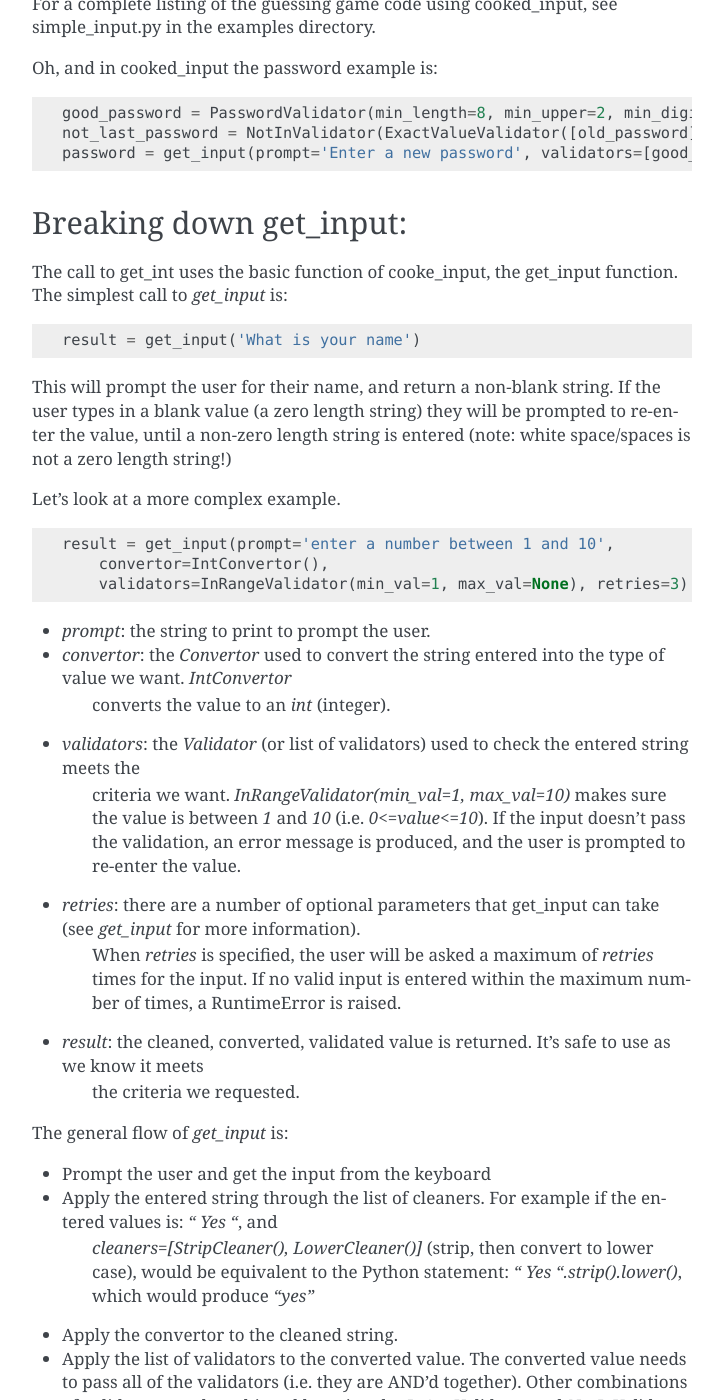
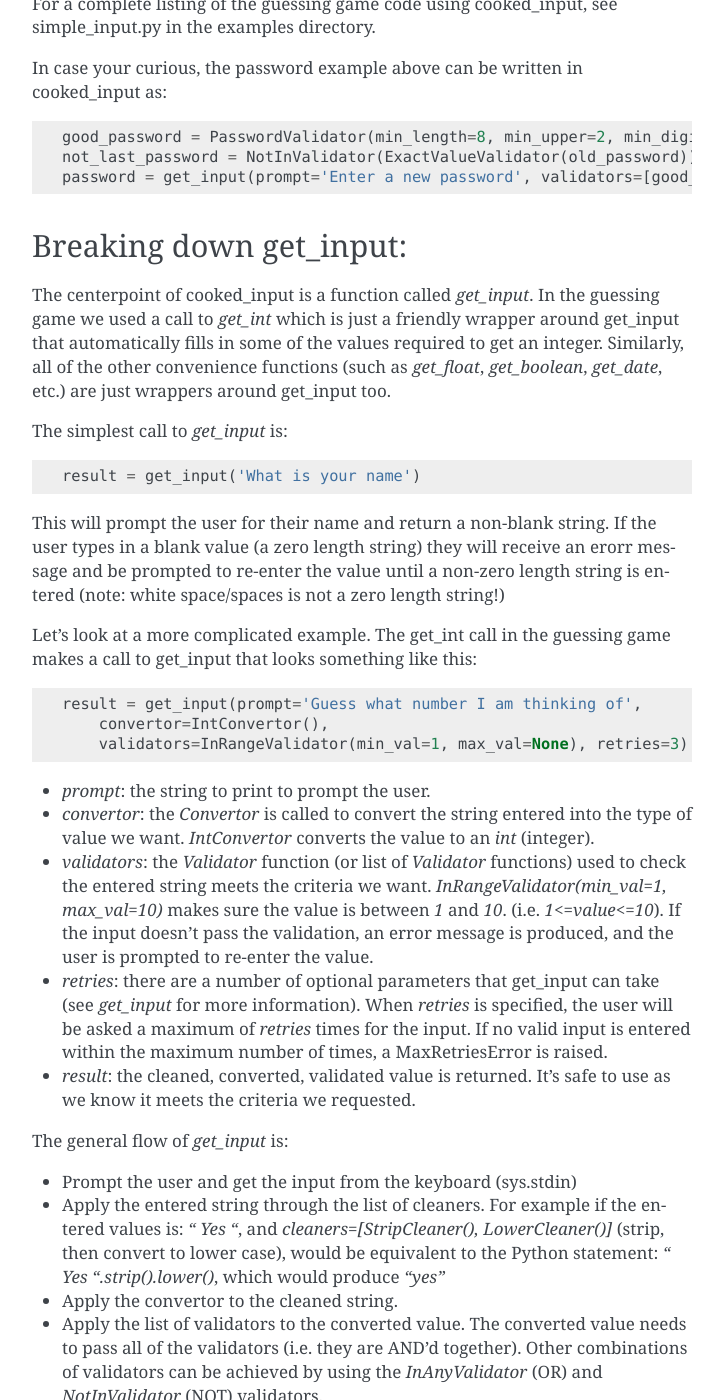
Before and after one commit to lwanger/cooked_input, a Sphinx documentation site: the page built from docs/tutorial.rst, in a window 1280 px wide and 1400 px high, scrolled down 1633 px. Shown: the whole window, without its empty margins (388-1112 px from the left). Built offline with Sphinx 7.4.7, drawn with Linux system fonts in a browser that asks for light colours; some of the changed text lies outside the part shown.

Commit message:
cleaned up tutorial, added try/except to validators, fixed bug in error_callback for not_in, removed __all__ from __init__.py (not can import cooked_input *)

```diff
--- a/cooked_input/__init__.py
+++ b/cooked_input/__init__.py
@@ -2,10 +2,8 @@
 
 from .get_input import get_input, get_table_input, process_value
 from .get_input import get_string, get_int, get_float, get_boolean, get_date, get_yes_no, get_list
-from .input_utils import make_pretty_table
 from .error_callbacks import MaxRetriesError
 from .error_callbacks import print_error, log_error, silent_error, DEFAULT_CONVERTOR_ERROR, DEFAULT_VALIDATOR_ERROR
-
 from .convertors import TABLE_ID, TABLE_VALUE, TABLE_ID_OR_VALUE
 from .convertors import Convertor, IntConvertor, FloatConvertor, BooleanConvertor
 from .convertors import ListConvertor, DateConvertor, YesNoConvertor, TableConvertor
@@ -15,7 +13,9 @@ from .validators import ListValidator, SimpleValidator
 from .validators import in_all, in_any, not_in, validate
 from .cleaners import Cleaner, UpperCleaner, LowerCleaner, CapitalizeCleaner
 from .cleaners import StripCleaner, RemoveCleaner, ReplaceCleaner, ChoiceCleaner, RegexCleaner
+from .input_utils import make_pretty_table
 
-__all__ = ['get_input', 'convertors', 'validators', 'cleaners', 'error_callbacks', '.input_utils']
+
+# __all__ = ['get_input', 'convertors', 'validators', 'cleaners', 'error_callbacks', 'input_utils']
 
 __version__ = '0.2.7'
--- a/docs/tutorial.rst
+++ b/docs/tutorial.rst
@@ -65,64 +65,72 @@ The purpose of the cooked_input library is to make it easier to get command line
 takes care of cleaning, converting, and validating the input. It also helps put together the prompt message and error
 messages. In cooked_input, safely getting the value from the user in the guessing game becomes::
 
-    guess = get_int(prompt='Enter an integer between 0 and 10', minimum=0, maximum=10)
+    guess = get_int(prompt='Guess what number I am thinking of', minimum=0, maximum=10)
 
 For a complete listing of the guessing game code using cooked_input, see simple_input.py in the examples directory.
 
-Oh, and in cooked_input the password example is::
+In case your curious, the password example above can be written in cooked_input as::
 
     good_password = PasswordValidator(min_length=8, min_upper=2, min_digits=1, min_puncts=2, disallowed='[]&')
-    not_last_password = NotInValidator(ExactValueValidator([old_password]))
+    not_last_password = NotInValidator(ExactValueValidator(old_password))
     password = get_input(prompt='Enter a new password', validators=[good_password, not_last_password], hidden=True, retries=3)
 
 
 Breaking down get_input:
 ========================
 
-The call to get_int uses the basic function of cooke_input, the get_input function. The simplest call to `get_input` is:
+The centerpoint of cooked_input is a function called `get_input`. In the guessing game we used a call to `get_int` which is
+just a friendly wrapper around get_input that automatically fills in some of the values required to get an integer.
+Similarly, all of the other convenience functions (such as `get_float`, `get_boolean`, `get_date`, etc.) are just wrappers
+around get_input too.
+
+The simplest call to `get_input` is:
 
 .. code-block:: python
 
     result = get_input('What is your name')
 
-This will prompt the user for their name, and return a non-blank string. If the user types in a blank value (a zero
-length string) they will be prompted to re-enter the value, until a non-zero length string is entered (note: white space/spaces
-is not a zero length string!)
+This will prompt the user for their name and return a non-blank string. If the user types in a blank value (a zero
+length string) they will receive an erorr message and be prompted to re-enter the value until a non-zero length string
+is entered (note: white space/spaces is not a zero length string!)
 
-Let's look at a more complex example.
+Let's look at a more complicated example. The get_int call in the guessing game makes a call to get_input that looks
+something like this:
 
 .. code-block:: python
 
-    result = get_input(prompt='enter a number between 1 and 10',
+    result = get_input(prompt='Guess what number I am thinking of',
         convertor=IntConvertor(),
         validators=InRangeValidator(min_val=1, max_val=None), retries=3)
 
 * *prompt*: the string to print to prompt the user.
-* *convertor*: the `Convertor` used to convert the string entered into the type of value we want. `IntConvertor`
-    converts the value to an `int` (integer).
-* *validators*: the `Validator` (or list of validators) used to check the entered string meets the
-    criteria we want. `InRangeValidator(min_val=1, max_val=10)` makes sure the value is between `1` and `10`
-    (i.e.  `0<=value<=10`). If the input doesn't pass the validation, an error message is produced, and the user
-    is prompted to re-enter the value.
+* *convertor*: the `Convertor` is called to convert the string entered into the type of value we want. `IntConvertor`
+  converts the value to an `int` (integer).
+* *validators*: the `Validator` function (or list of `Validator` functions) used to check the entered string meets the
+  criteria we want. `InRangeValidator(min_val=1, max_val=10)` makes sure the value is between `1` and `10`.
+  (i.e.  `1<=value<=10`). If the input doesn't pass the validation, an error message is produced, and the user is
+  prompted to re-enter the value.
 * *retries*: there are a number of optional parameters that get_input can take (see `get_input` for more information).
-    When `retries` is specified, the user will be asked a maximum of `retries` times for the input. If no valid input
-    is entered within the maximum number of times, a RuntimeError is raised.
-* *result*: the cleaned, converted, validated value is returned. It's safe to use as we know it meets
-    the criteria we requested.
+  When `retries` is specified, the user will be asked a maximum of `retries` times for the input. If no valid input is
+  entered within the maximum number of times, a MaxRetriesError is raised.
+* *result*: the cleaned, converted, validated value is returned. It's safe to use as we know it meets the criteria we requested.
 
 The general flow of `get_input` is:
 
-* Prompt the user and get the input from the keyboard
+* Prompt the user and get the input from the keyboard (sys.stdin)
 * Apply the entered string through the list of cleaners.  For example if the entered values is: `"  Yes "`, and
-    `cleaners=[StripCleaner(), LowerCleaner()]` (strip, then convert to lower case), would be equivalent to the
-    Python statement: `"  Yes ".strip().lower()`, which would produce `"yes"`
+  `cleaners=[StripCleaner(), LowerCleaner()]` (strip, then convert to lower case), would be equivalent to the
+  Python statement: `"  Yes ".strip().lower()`, which would produce `"yes"`
 * Apply the convertor to the cleaned string.
-* Apply the list of validators to the converted value. The converted value needs to pass all of the validators (i.e. they are AND'd together). Other combinations of validators can be achieved by using the `InAnyValidator` and `NotInValidator` validators.
-* The cleaned, converted, validated value is returned.
+* Apply the list of validators to the converted value. The converted value needs to pass all of the validators (i.e.
+  they are AND'd together). Other combinations of validators can be achieved by using the `InAnyValidator` (OR)
+  and `NotInValidator` (NOT) validators.
+* Return the cleaned, converted, validated value.
 
 .. note::
 
-    The order of the cleaners and validators is maintained. For example, if the list of cleaners is `cleaners=[StripCleaner(), LowerCleaner()]`, then the strip operation is performed before conversion to lower case.
+    The order of the cleaners and validators is maintained. For example, if the list of cleaners is
+    `cleaners=[StripCleaner(), LowerCleaner()]`, then the strip operation is performed before conversion to lower case.
 
 More examples:
 ==============
@@ -134,52 +142,70 @@ Getting yes or no
 
 To get 'yes' or 'no':
 
-::
+.. code-block:: python
 
-    get_input(prompt="Yes or no?", cleaners=StripCleaner(), convertor=YesNoConvertor(), default='Y')
+    get_yes_no()
+
+Adding the `default` option, specifies to return 'yes' if a blank value is entered:
+
+.. code-block:: python
+
+    get_yes_no(default='Y')
+
+which is equivalent to writing:
+
+.. code-block:: python
+
+    get_input(prompt="Enter yes or no?", cleaners=StripCleaner(), convertor=YesNoConvertor(), default='Y')
 
 Restricting to a list of choices
 --------------------------------
 
-To get from a list of choices:
+To get that is restricted to a value from a list of choices:
 
 .. code-block:: python
 
     colors = ['red', 'green', 'blue']
     color_validator = InChoicesValidator(choices=colors)
     prompt_str = 'What is your favorite color (%s)' % ', '.join(colors)
-    result = get_input(prompt=prompt_str, cleaners=[StripCleaner(), LowerCleaner()] validators=color_validator default='green')
+    result = get_input(prompt=prompt_str, cleaners=[StripCleaner(), LowerCleaner()], validators=color_validator)
 
-Excluding a list of choice
---------------------------
+Adding a `ChoiceCleaner`, allows the user to just input the first few letters of the choice (enough to differentiate
+to a single choice.):
 
-To exclude values from a set of choices
+.. code-block:: python
+
+    colors = ['red', 'green', 'blue']
+    color_cleaner = ChoiceCleaner(choices=colors)
+    color_validator = InChoicesValidator(choices=colors)
+    prompt_str = 'What is your favorite color (%s)' % ', '.join(colors)
+    result = get_input(prompt=prompt_str, cleaners=[StripCleaner(), LowerCleaner(), color_cleaner], validators=color_validator)
+
+Excluding a list of choices
+---------------------------
+
+To exclude values from a set of choices:
 
 .. code-block:: python
 
     bad_flavors = ['licorice', 'booger']
     not_in_choices_validator = NotInValidator(validators=InChoicesValidator(choices=bad_flavors))
 
-    prompt_str = "Which of these is your favorite flavor jelly bean (not in: %s)?" % ', '.join(bad_flavors)
+    prompt_str = "What is your favorite flavor of jelly bean (don't say: %s)?" % ' or '.join(bad_flavors)
     response = get_input(prompt=prompt_str, cleaners=[StripCleaner(), LowerCleaner()], validators=not_in_choices_validator)
 
 Composing Multiple Validators
 -----------------------------
 
-Of course you can compose lots of these together (get from a set of choice, but not in another set, with a default value...)
+Of course you can compose an arbitrary number of these together. For instance, to get a number from `-10` to `10`,
+defaulting to `5`, and not allowing `0`:
 
 .. code-block:: python
 
-    good_flavors = ['cherry', 'lime', 'lemon', 'orange']
-    bad_flavors = ['licorice']
-    good_flavor_validator = InChoicesValidator(choices=good_flavors)
-    not_in_choices_validator = NotInValidator(validators=InChoicesValidator(choices=bad_flavors))
+    prompt_str = "Enter a number between -1 and 10, but not 0"
+    validators = [InRangeValidator(-10, 10), NotInValidator(ExactValueValidator(0))]
+    response = get_input(prompt=prompt_str, convertor=IntConvertor(), validators=validators, default=5)
 
-    prompt_str = "Which of these is your favorite flavor jelly bean (%s, but not licorice!)?" % ', '.join(good_flavors)
-    cleaners = [StripCleaner(), LowerCleaner()]
-
-    validators = [good_flavor_validator, not_in_choices_validator]
-    response = get_input(prompt=prompt_str, cleaners=cleaners, validators=validators, default='cherry')
 
 Wait There's More!
 ------------------
```
Also changed, not shown: other parts of docs/tutorial.rst (+3 -3 lines), 3 other files.
